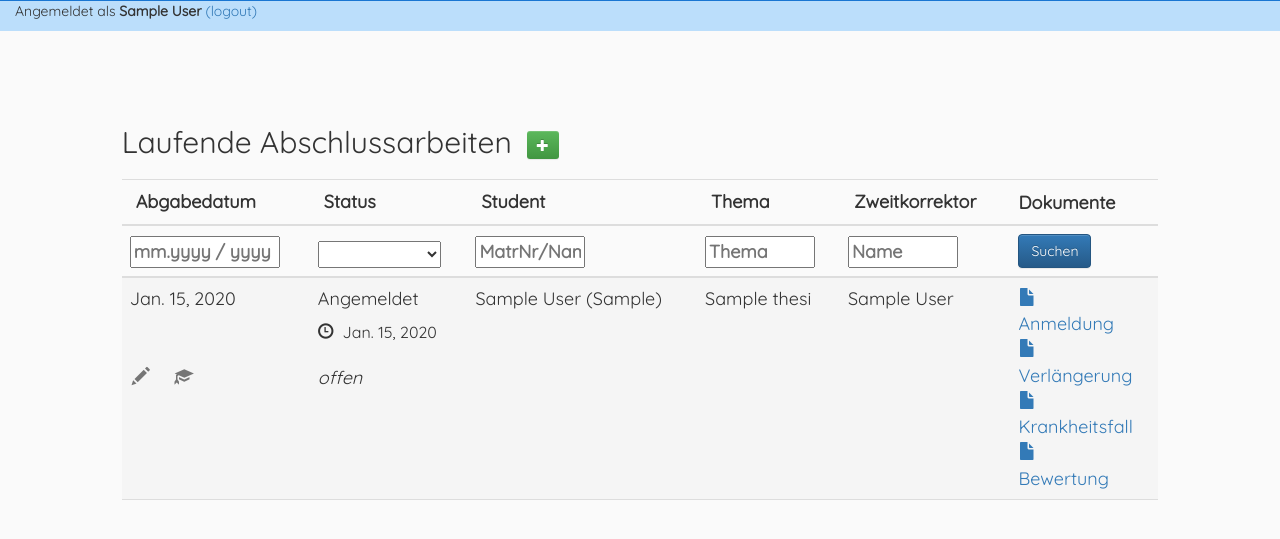
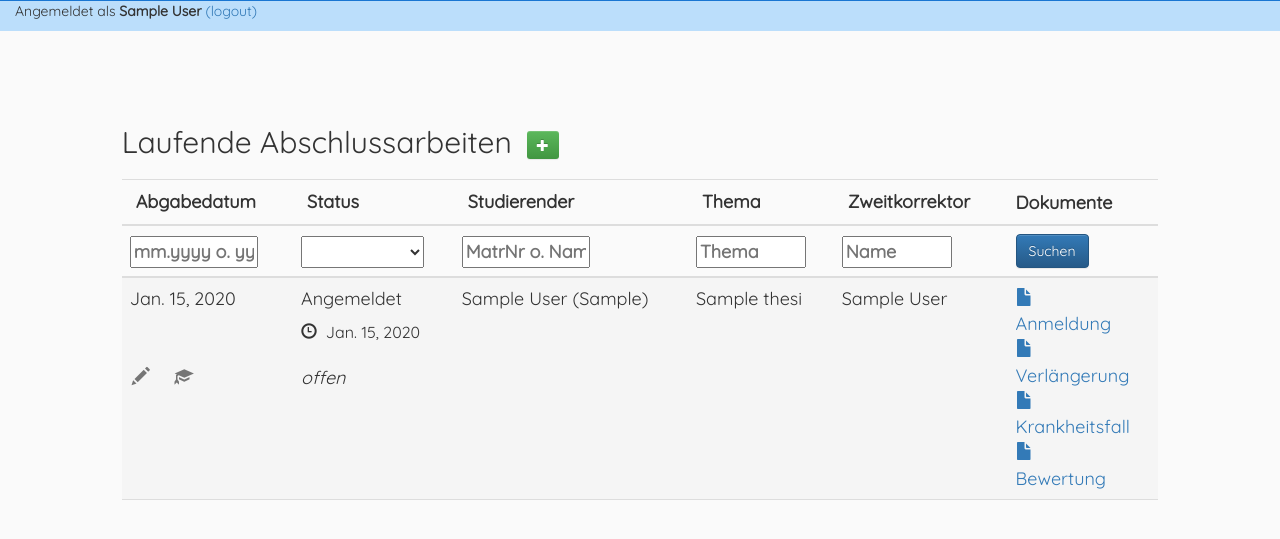
Before and after one commit to informatik-mannheim/faculty-thesis-db, a Django app: page /overview/ in a window 1280 px wide. Shown: the part 79-618 px from the top of the page. Run offline with Django 3.2, Linux system fonts and the light colour scheme; a user stored in the database is signed in; tables that the repository leaves empty hold one stand-in row (values such as "Sample post"); parts of the project's set-up code (start-up, migrations or seed data) failed here and were passed over; some libraries are stand-ins or nearby versions.

Commit message:
updated html
replaced "Student" with "Studierender"
changed height of "status"-bar in overview

```diff
--- a/website/templates/website/create_or_change.html
+++ b/website/templates/website/create_or_change.html
@@ -29,7 +29,7 @@
                 </p>
             </div>
             <div class="col-md-6">
-                 <div><strong>Student</strong></div>
+                 <div><strong>Studierender</strong></div>
 
                     <span class="inline">{{student}} &nbsp;</span>
                     <div class="fieldWrapper inline">
--- a/website/templates/website/overview.html
+++ b/website/templates/website/overview.html
@@ -26,7 +26,7 @@
                             <button id="sort_status" onclick="setSort('status');" style="background: none; border: none">Status</button>
                         </th>
                         <th>
-                            <button id="sort_student" onclick="setSort('student');" style="background: none; border: none">Student</button>
+                            <button id="sort_student" onclick="setSort('student');" style="background: none; border: none">Studierender</button>
                         </th>
                         <th>
                             <button id="sort_title" onclick="setSort('title');" style="background: none; border: none">Thema</button>
@@ -38,10 +38,10 @@
                     </tr>
                     <tr>
                         <th>
-                            <input type="text" name="due_date" id="due_date" pattern="\d{2}.\d{4}|\d{4}" title="dd.yyyy or yyyy" placeholder="mm.yyyy / yyyy" value="{{ due_date }}" style="max-width: 150px">
+                            <input type="text" name="due_date" id="due_date" pattern="\d{2}\.\d{4}|\d{4}" title="mm.yyyy or yyyy" placeholder="mm.yyyy o. yyyy" value="{{ due_date }}" size="12">
                         </th>
                         <th>
-                            <select name="status" id="status">
+                            <select name="status" id="status" style="height: 32px">
                                 {% if status == "0" %}
                                     <option value="0">Angemeldet</option>
                                     <option value=""></option>
@@ -76,7 +76,7 @@
                             </select>
                         </th>
                         <th>
-                            <input type="text" name="student" id="student" placeholder="MatrNr/Name" size="10" value="{{ student }}">
+                            <input type="text" name="student" id="student" placeholder="MatrNr o. Name" size="12" value="{{ student }}">
                         </th>
                         <th>
                             <input type="text" name="title" id="title" placeholder="Thema" size="10" value="{{ title }}">
--- a/website/templates/website/prolong.html
+++ b/website/templates/website/prolong.html
@@ -20,7 +20,7 @@
 		<br/>
 		<div class="row">
 			<div class="col-md-2">
-		 		Student:
+		 		Studierender:
 		 	</div>
 		 	<div class="col-md-10">
 		 		{{thesis.student.first_name}}&nbsp;{{thesis.student.last_name}}
```
Also changed, not shown: website/templates/website/find_student.html (+4 -4 lines).
